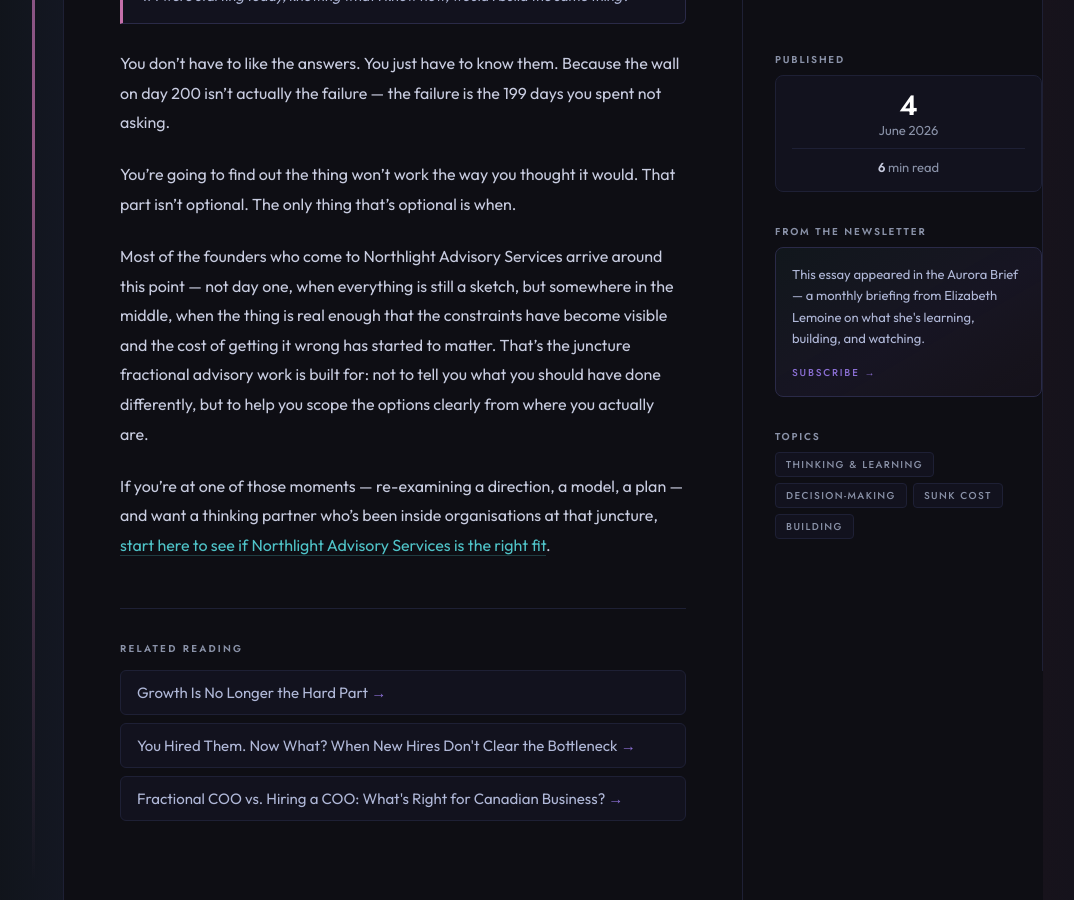
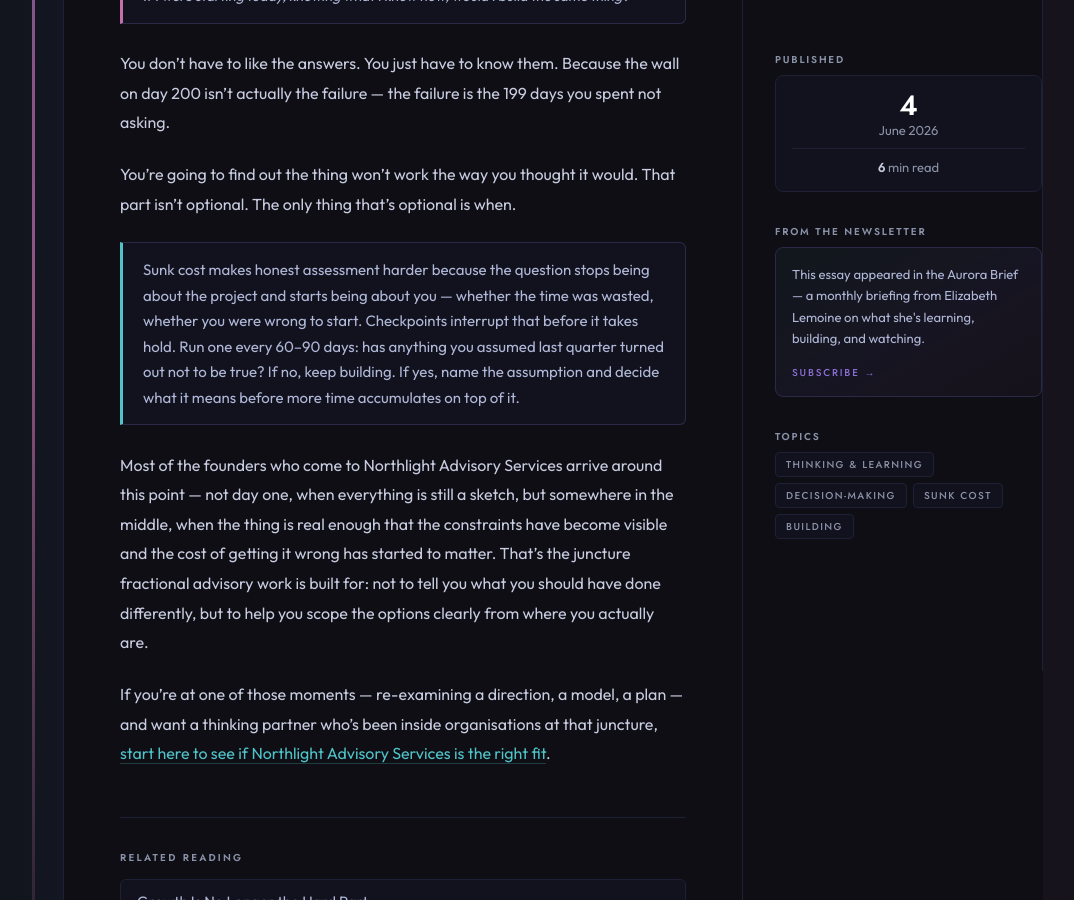
Before and after one commit to elizabethlemoine33-commits/bynorthlight-site, a Jekyll site: the page built from blog/the-wall-on-day-200.md, in a window 1280 px wide and 900 px high, scrolled down 3323 px. Shown: the whole window, without its empty margins (87-1161 px from the left). Built offline with Jekyll 4.4.1, drawn with Linux system fonts in a browser that asks for light colours.

Commit message:
feat(geo): add answer blocks to 3 posts at 3-block threshold

```diff
--- a/blog/the-wall-on-day-200.md
+++ b/blog/the-wall-on-day-200.md
@@ -105,6 +105,10 @@ You don't have to like the answers. You just have to know them. Because the wall
 
 You're going to find out the thing won't work the way you thought it would. That part isn't optional. The only thing that's optional is when.
 
+<div class="answer-block">
+<p>Sunk cost makes honest assessment harder because the question stops being about the project and starts being about you — whether the time was wasted, whether you were wrong to start. Checkpoints interrupt that before it takes hold. Run one every 60–90 days: has anything you assumed last quarter turned out not to be true? If no, keep building. If yes, name the assumption and decide what it means before more time accumulates on top of it.</p>
+</div>
+
 Most of the founders who come to Northlight Advisory Services arrive around this point — not day one, when everything is still a sketch, but somewhere in the middle, when the thing is real enough that the constraints have become visible and the cost of getting it wrong has started to matter. That's the juncture fractional advisory work is built for: not to tell you what you should have done differently, but to help you scope the options clearly from where you actually are.
 
 If you're at one of those moments — re-examining a direction, a model, a plan — and want a thinking partner who's been inside organisations at that juncture, [start here to see if Northlight Advisory Services is the right fit](/who-we-help.html).
```
Also changed, not shown: blog/how-we-built-northlight-vault-privacy-first.md (+4 -0 lines), blog/you-hired-them-now-what.md (+4 -0 lines).
